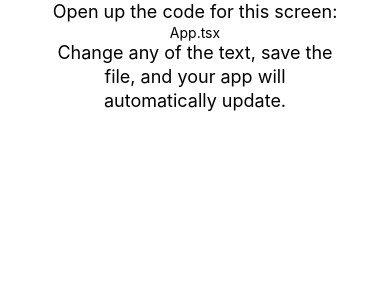
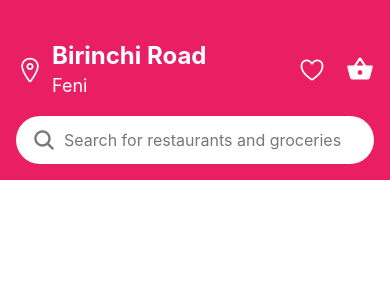
Before and after one commit to Tanjidshafin/my-mobile-app, a React Native app: screen / in a window 390 px wide. Shown: the top 300 px of the page. Built offline with nearby package versions, Linux system fonts and the light colour scheme.

Commit message:
navbar and search bar added

```diff
--- a/components/EditScreenInfo.tsx
+++ /dev/null
@@ -1,29 +0,0 @@
-import { Text, View } from 'react-native';
-
-export const EditScreenInfo = ({ path }: { path: string }) => {
-  const title = 'Open up the code for this screen:';
-  const description =
-    'Change any of the text, save the file, and your app will automatically update.';
-
-  return (
-    <View>
-      <View className={styles.getStartedContainer}>
-        <Text className={styles.getStartedText}>{title}</Text>
-        <View className={styles.codeHighlightContainer + styles.homeScreenFilename}>
-          <Text>{path}</Text>
-        </View>
-        <Text className={styles.getStartedText}>{description}</Text>
-      </View>
-    </View>
-  );
-};
-
-const styles = {
-  codeHighlightContainer: `rounded-md px-1`,
-  getStartedContainer: `items-center mx-12`,
-  getStartedText: `text-lg leading-6 text-center`,
-  helpContainer: `items-center mx-5 mt-4`,
-  helpLink: `py-4`,
-  helpLinkText: `text-center`,
-  homeScreenFilename: `my-2`,
-};
--- /dev/null
+++ b/components/Navbar.tsx
@@ -0,0 +1,37 @@
+import React from 'react';
+import { View, Text, TextInput, TouchableOpacity } from 'react-native';
+import { Ionicons, MaterialIcons } from '@expo/vector-icons';
+
+const Navbar = () => {
+  return (
+    <View className="bg-[#e91e63] px-4 pb-4 pt-10">
+      <View className="mb-4 flex-row items-center justify-between">
+        <View className="flex-row items-center">
+          <Ionicons name="location-outline" size={28} color="white" />
+          <View className="ml-2">
+            <Text className="text-2xl font-bold text-white">Birinchi Road</Text>
+            <Text className="text-lg text-white">Feni</Text>
+          </View>
+        </View>
+        <View className="flex-row">
+          <TouchableOpacity className="ml-5">
+            <Ionicons name="heart-outline" size={28} color="white" />
+          </TouchableOpacity>
+          <TouchableOpacity className="ml-5">
+            <MaterialIcons name="shopping-basket" size={28} color="white" />
+          </TouchableOpacity>
+        </View>
+      </View>
+      <View className="h-12 flex-row items-center rounded-full bg-white px-4">
+        <Ionicons name="search" size={24} color="#777" className="mr-2" />
+        <TextInput
+          className="flex-1 text-base text-gray-800"
+          placeholder="Search for restaurants and groceries"
+          placeholderTextColor="#777"
+        />
+      </View>
+    </View>
+  );
+};
+
+export default Navbar;
--- a/components/ScreenContent.tsx
+++ b/components/ScreenContent.tsx
@@ -1,6 +1,5 @@
 import { Text, View } from 'react-native';
-
-import { EditScreenInfo } from './EditScreenInfo';
+import Navbar from './Navbar';
 
 type ScreenContentProps = {
   path: string;
@@ -9,10 +8,10 @@ type ScreenContentProps = {
 
 export const ScreenContent = ({ path, children }: ScreenContentProps) => {
   return (
-    <View className={styles.container}>
+    <View>
       <View className={styles.separator} />
-      <EditScreenInfo path={path} />
       {children}
+      <Navbar />
     </View>
   );
 };
```
Also changed, not shown: 1 other file (tests, documents, lock files or other folders).
